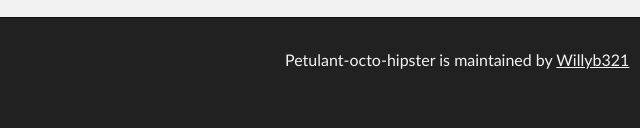
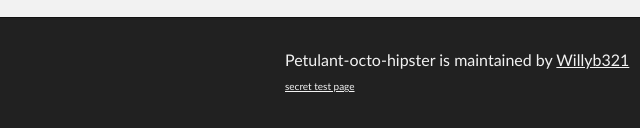
Before and after one commit to willyb321/petulant-octo-hipster, a plain HTML site: page index.html in a window 1280 px wide. Shown: the part 714-842 px from the top of the page, 35-675 px from the left. Before the commit the page ends 821 px from the top, so only its background shows below. Drawn offline with nearby package versions, Linux system fonts and the light colour scheme.

Commit message:
added test page to footer

```diff
--- a/index.html
+++ b/index.html
@@ -68,7 +68,8 @@
     <!-- FOOTER  -->
     <div id="footer_wrap" class="outer">
       <footer class="inner">
-        <p class="copyright">Petulant-octo-hipster is maintained by <a href="https://github.com/willyb321">Willyb321</a></p>
+        <p class="copyright">Petulant-octo-hipster is maintained by <a href="https://github.com/willyb321">Willyb321</a></br>
+        <font size="1"><a href="test.html">secret test page</a></font></p>
       </footer>
     </div>
 
```
